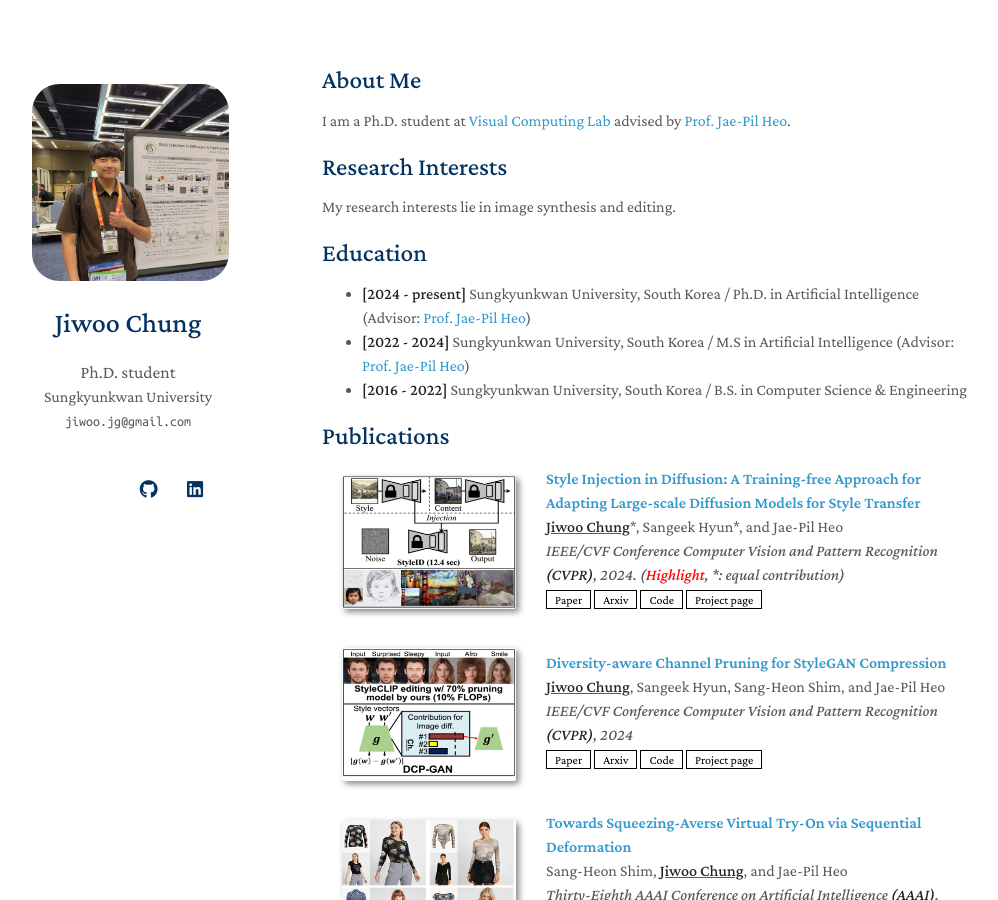
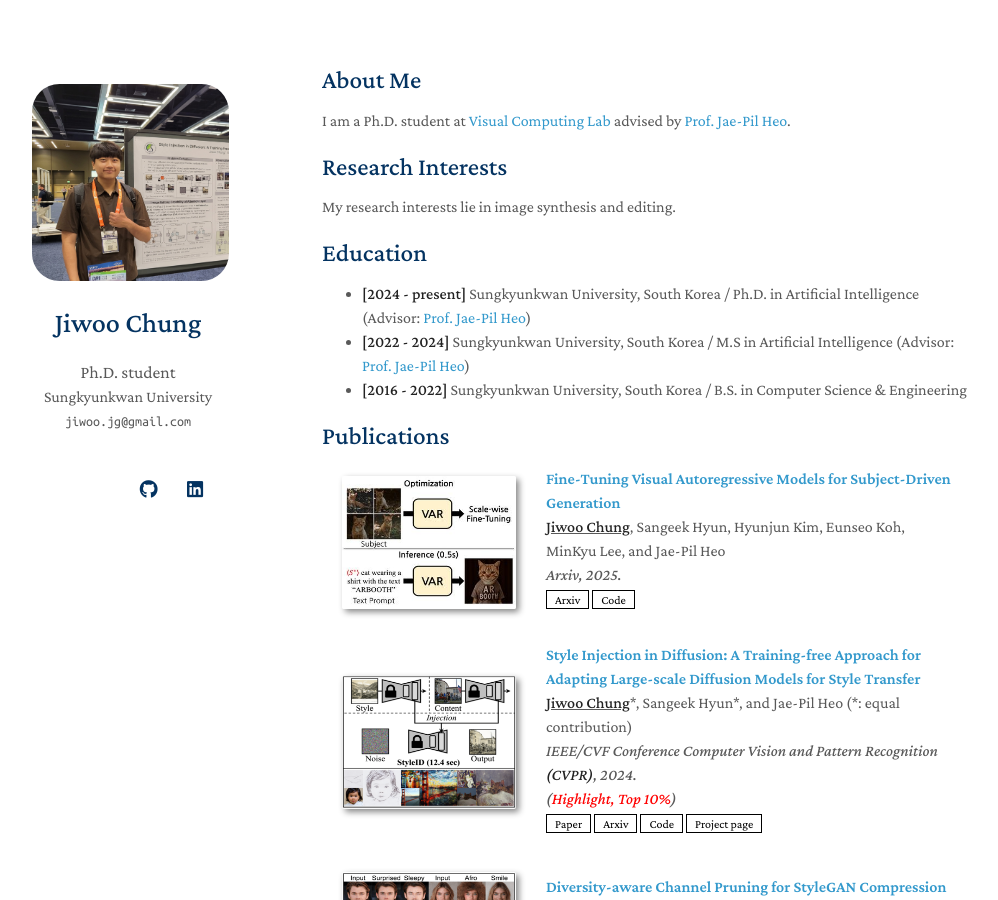
Before and after one commit to jiwoogit/jiwoogit.github.io, a Jekyll site: the page built from index.md, in a window 1280 px wide and 900 px high. Shown: the whole window, without its empty margins (148-1146 px from the left). Built offline with Jekyll 4.4.1, drawn with Linux system fonts in a browser that asks for light colours; nearby versions of some CDN libraries; a style sheet for code colours, icons or effects is not loaded; our own code applies the rules of GitHub Pages for plain Markdown files.

Commit message:
Add ARBooth paper

```diff
--- a/_includes/publications.md
+++ b/_includes/publications.md
@@ -2,6 +2,27 @@
 
 <div class="publications">
 <ol class="bibliography">
+
+<li>
+<div class="pub-row">
+  <div class="col-sm-3 abbr" style="position: relative;padding-right: 15px;padding-left: 15px;">
+    <img src="assets/img/ARBooth_2025.jpg" class="teaser img-fluid z-depth-1">
+    <!-- <abbr class="badge">AAAI</abbr> -->
+  </div>
+
+  <div class="col-sm-9" style="position: relative;padding-right: 15px;padding-left: 20px;">
+    <div class="title"><a href="https://arxiv.org/abs/2504.02612">Fine-Tuning Visual Autoregressive Models for Subject-Driven Generation</a></div>
+    <div class="author"><u><strong>Jiwoo Chung</strong></u>, Sangeek Hyun, Hyunjun Kim, Eunseo Koh, MinKyu Lee, and Jae-Pil Heo</div>
+    <div class="periodical"><em>Arxiv, 2025.</em></div>
+    <div class="links">
+      <a href="https://arxiv.org/abs/2504.02612" class="btn btn-sm z-depth-0" role="button" target="_blank" style="font-size:12px;">Arxiv</a>
+      <a href="https://github.com/jiwoogit/ARBooth" class="btn btn-sm z-depth-0" role="button" target="_blank" style="font-size:12px;">Code</a>
+    </div>
+  </div>
+</div>
+</li>
+
+<br>
 
 <li>
 <div class="pub-row">
@@ -12,8 +33,8 @@
 
   <div class="col-sm-9" style="position: relative;padding-right: 15px;padding-left: 20px;">
     <div class="title"><a href="https://openaccess.thecvf.com/content/CVPR2024/html/Chung_Style_Injection_in_Diffusion_A_Training-free_Approach_for_Adapting_Large-scale_CVPR_2024_paper.html">Style Injection in Diffusion: A Training-free Approach for Adapting Large-scale Diffusion Models for Style Transfer</a></div>
-    <div class="author"><u><strong>Jiwoo Chung</strong></u>*, Sangeek Hyun*, and Jae-Pil Heo</div>
-    <div class="periodical"><em>IEEE/CVF Conference Computer Vision and Pattern Recognition <strong>(CVPR)</strong>, 2024. (<span style="color:red;">Highlight</span>, *: equal contribution)</em></div>
+    <div class="author"><u><strong>Jiwoo Chung</strong></u>*, Sangeek Hyun*, and Jae-Pil Heo (*: equal contribution)</div>
+    <div class="periodical"><em>IEEE/CVF Conference Computer Vision and Pattern Recognition <strong>(CVPR)</strong>, 2024. <br> (<span style="color:red;">Highlight, Top 10%</span>)</em></div>
     <div class="links">
         <a href="https://openaccess.thecvf.com/content/CVPR2024/html/Chung_Style_Injection_in_Diffusion_A_Training-free_Approach_for_Adapting_Large-scale_CVPR_2024_paper.html" class="btn btn-sm z-depth-0" role="button" target="_blank" style="font-size:12px;">Paper</a>
         <a href="https://arxiv.org/abs/2312.09008" class="btn btn-sm z-depth-0" role="button" target="_blank" style="font-size:12px;">Arxiv</a>
```
Also changed, not shown: assets/img/ARBooth_2025.jpg (added).
